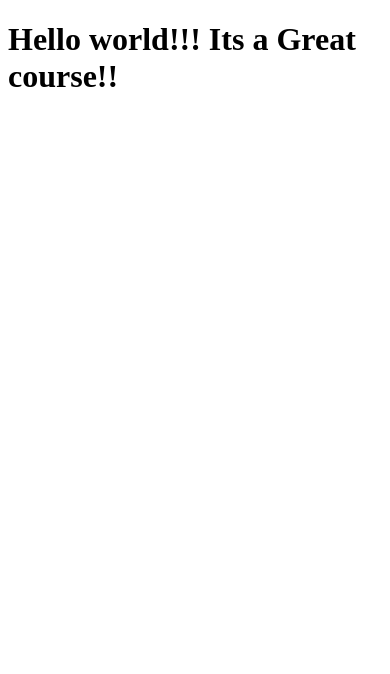
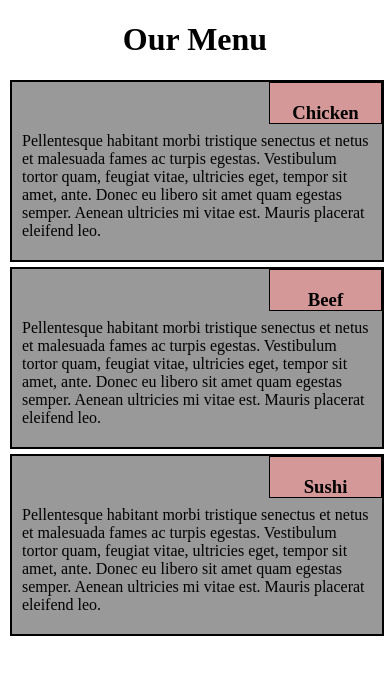
Before and after one commit to kamilamin/coursera-era, a plain HTML site: page site/index.html in a window 390 px wide. Drawn offline with Linux system fonts and the light colour scheme.

Commit message:
Project completed

```diff
--- /dev/null
+++ b/site/css/style.css
@@ -0,0 +1,67 @@
+body{
+    margin: 0;
+    box-sizing: border-box;
+}
+.main{
+    text-align: center;
+}
+.large-box{
+    background-color: #999999;
+    border: 2px solid black;
+    display: inline-block;
+    height: 50%;
+    margin: 10px;
+    width: 30%;
+}
+.small-box{
+    background-color: #D59898;
+    border-right: none;
+    border-top: none;
+    border: 1px solid #000000;
+    float: right;
+    height: 40px;
+    position: relative;
+    text-align: center;
+    width: 30%;
+}
+.lg-para{
+    margin: 50px 10px 20px 10px;
+}
+
+@media screen and (min-width: 768px) and (max-width: 991px){
+    div{
+        display: inline-block;
+    }
+    .container{
+        margin-left: 10px;
+        margin-right: 10px;
+    }
+    .large-box{
+        margin: auto;
+        width: 49.2%;
+        margin-bottom: 5px;
+    }
+    .box3{
+        margin: auto;
+        width: 99.4%;
+    }
+}
+
+@media screen and (max-width:765px){
+    div{
+        display: inline-block;
+    }
+    .container{
+        margin-left: 10px;
+        margin-right: 10px;
+    }
+    .box{
+        width: 100%;
+        margin: auto;
+        margin-bottom: 5px;
+    }
+     .box3{
+        margin: auto;
+        width: 100%;
+    }
+}
--- a/site/index.html
+++ b/site/index.html
@@ -1,9 +1,32 @@
 <!DOCTYPE html>
-<html>
+<html lang="en">
 <head>
-	<title>Hello world!!</title>
+    <meta charset="UTF-8">
+    <title>Menu - Bar</title>
+    <link rel="stylesheet" href="css/style.css">
 </head>
 <body>
-	<h1>Hello world!!! Its a Great course!!</h1>
+    <div class="container">
+        <h1 class="main">Our Menu</h1>
+        <div class="large-box box ">
+            <div class="small-box">
+                <h3>Chicken</h3>
+            </div>
+            <p class="lg-para">Pellentesque habitant morbi tristique senectus et netus et malesuada fames ac turpis egestas. Vestibulum tortor quam, feugiat vitae, ultricies eget, tempor sit amet, ante. Donec eu libero sit amet quam egestas semper. Aenean ultricies mi vitae est. Mauris placerat eleifend leo.</p>
+        </div>
+        <div class="large-box box">
+            <div class="small-box">
+                <h3>Beef</h3>
+            </div>
+            <p class="lg-para">Pellentesque habitant morbi tristique senectus et netus et malesuada fames ac turpis egestas. Vestibulum tortor quam, feugiat vitae, ultricies eget, tempor sit amet, ante. Donec eu libero sit amet quam egestas semper. Aenean ultricies mi vitae est. Mauris placerat eleifend leo.</p>
+        </div>
+        <div class="large-box box3">
+            <div class="small-box">
+                <h3>Sushi</h3>
+            </div>
+            <p class="lg-para">Pellentesque habitant morbi tristique senectus et netus et malesuada fames ac turpis egestas. Vestibulum tortor quam, feugiat vitae, ultricies eget, tempor sit amet, ante. Donec eu libero sit amet quam egestas semper. Aenean ultricies mi vitae est. Mauris placerat eleifend leo.</p>
+        </div>
+    </div>
+
 </body>
 </html>
```
